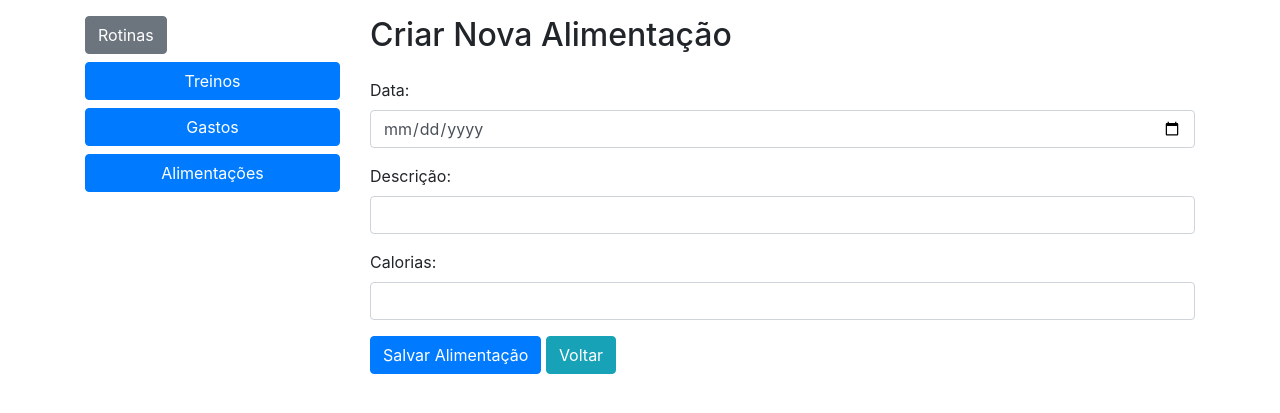
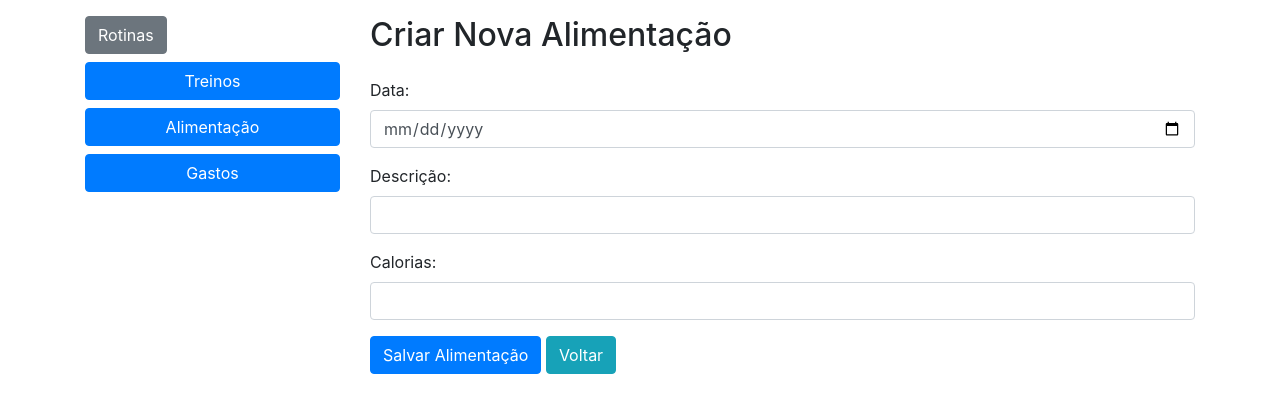
Before and after one commit to edilberto-firmino/SGP, a Laravel app: page /alimentacoes/create in a window 1280 px wide, after a click on "Rotinas". Shown: the top 413 px of the page. Run offline with Laravel 10, Linux system fonts and the light colour scheme; some libraries are stand-ins or nearby versions.

Commit message:
segundo commit

```diff
--- a/resources/views/layouts/dashboard.blade.php
+++ b/resources/views/layouts/dashboard.blade.php
@@ -15,8 +15,8 @@
                 <button class="btn btn-secondary mb-2" data-toggle="collapse" data-target="#treinosGastos">Rotinas</button>
                 <div class="collapse" id="treinosGastos">
                     <a href="{{ route('treinos.index') }}" class="btn btn-primary btn-block mb-2">Treinos</a>
+                    <a href="{{ route('alimentacoes.index') }}" class="btn btn-primary btn-block">Alimentação</a>
                     <a href="{{ route('gastos.index') }}" class="btn btn-primary btn-block">Gastos</a>
-                    <a href="{{ route('alimentacoes.index') }}" class="btn btn-primary btn-block">Alimentações</a>
                 </div>
             </div>
             <div class="col-md-9">
--- a/routes/web.php
+++ b/routes/web.php
@@ -4,7 +4,7 @@ use App\Http\Controllers\GastosController;
 use App\Http\Controllers\AlimentacaoController;
 
 Route::get('/', function () {
-    return view('welcome');
+    return view('layouts.dashboard');
 });
 
 Route::resource('treinos', TreinoController::class)->parameters(['treinos' => 'treino']);
```
